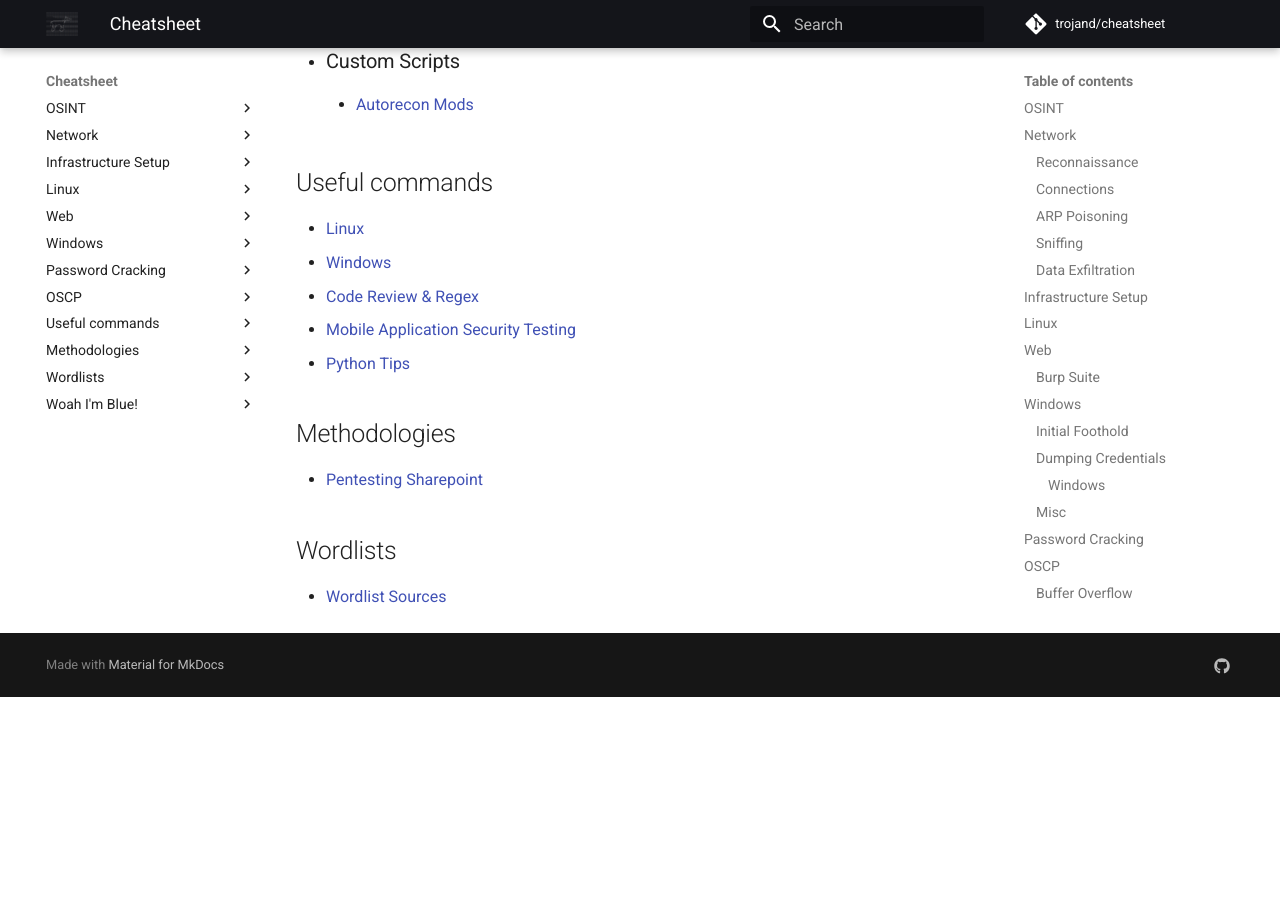
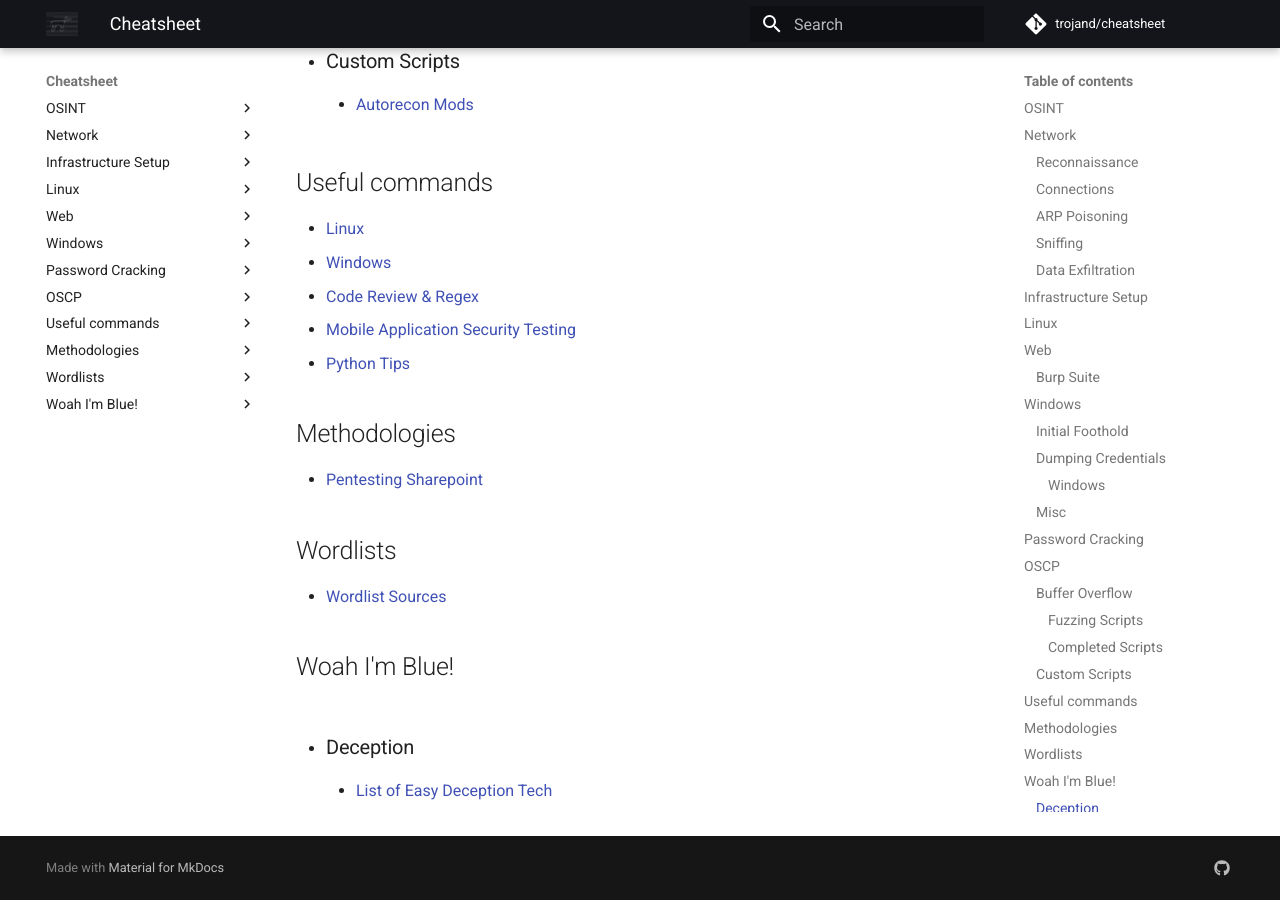
Before and after one commit to trojand/cheatsheet, an MkDocs documentation site: the page built from docs/index.md, in a window 1280 px wide and 900 px high, scrolled down 3088 px. Built offline with MkDocs 1.6.1 and Material for MkDocs 9.7.7, drawn with Linux system fonts in a browser that asks for light colours; comment, search, counter and statistics services are not loaded; before the commit the page ends 3785 px from its top, so only the background shows below that.

Commit message:
Update index.md

```diff
--- a/docs/index.md
+++ b/docs/index.md
@@ -93,3 +93,7 @@
 
 ## Wordlists
 * [Wordlist Sources](Wordlist/Wordlist_Sources.md)
+
+## Woah I'm Blue!
+* ### Deception
+    * [List of Easy Deception Tech](Woah_Im_Blue/Deception/Easy_Deception_List.md)
```
